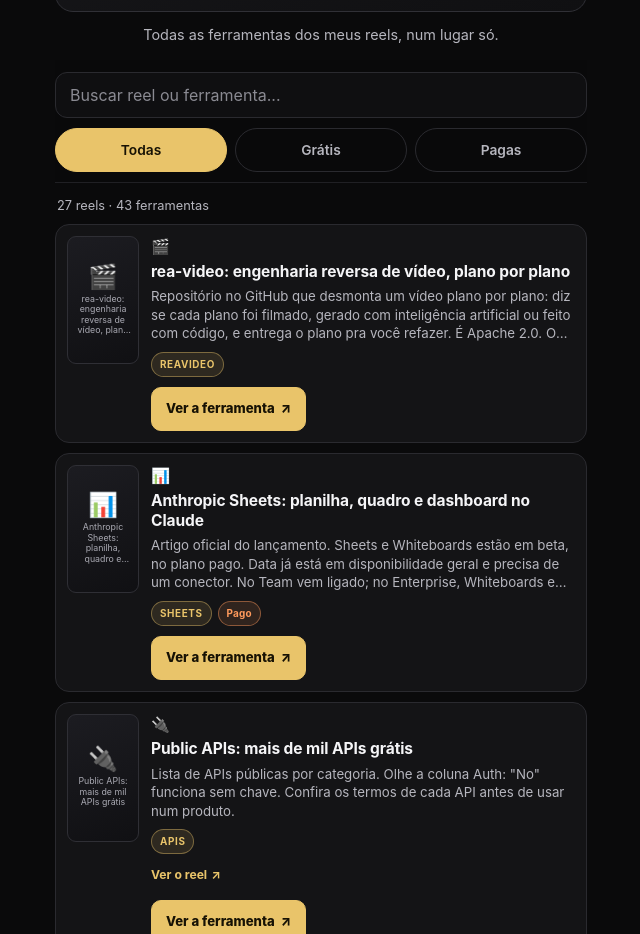
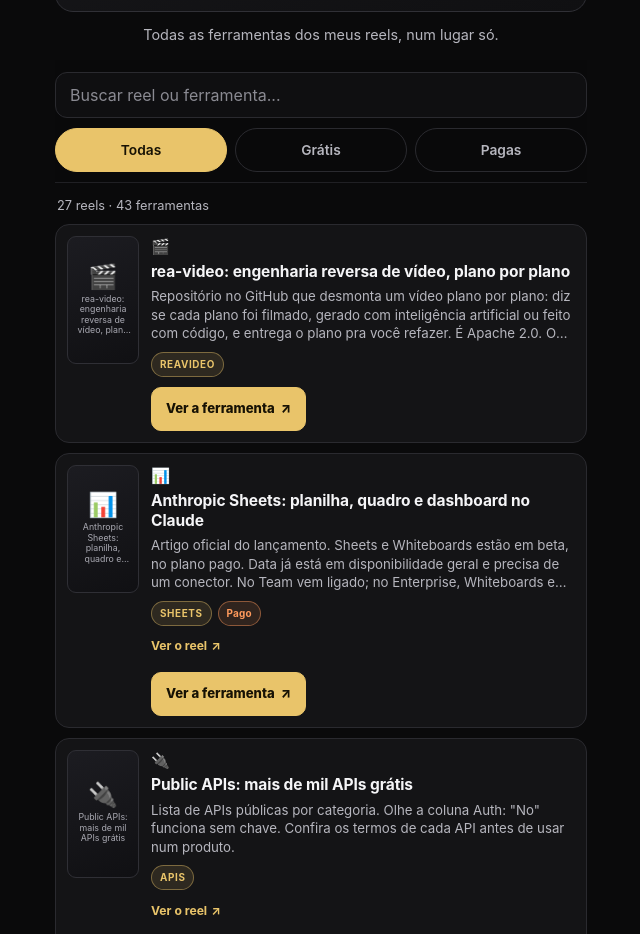
Before and after one commit to gouveaero/links, a plain HTML site: page index.html in a window 1280 px wide. Shown: the part 166-1100 px from the top of the page, without its empty margins (319-959 px from the left). Drawn offline with Linux system fonts and the light colour scheme; no server answers.

Commit message:
Permalink do reel Anthropic Sheets (versão A) no card 26

```diff
--- a/index.html
+++ b/index.html
@@ -243,6 +243,7 @@
           <h2 class="titulo"><a class="card-link" href="https://claude.com/resources/articles/sheets-whiteboards-data" target="_blank" rel="noopener noreferrer" aria-label="Abrir Claude Sheets, Whiteboards e Data (nova aba)">Anthropic Sheets: planilha, quadro e dashboard no Claude</a></h2>
           <p class="desc">Artigo oficial do lançamento. Sheets e Whiteboards estão em beta, no plano pago. Data já está em disponibilidade geral e precisa de um conector. No Team vem ligado; no Enterprise, Whiteboards e Sheets vêm desligados até o admin ligar em Organization settings &gt; Artifacts.</p>
           <div class="foot"><span class="badge cta">SHEETS</span><span class="badge paid">Pago</span></div>
+          <p class="reel-url"><a href="https://www.instagram.com/reel/Dfov1P0k5bD/" target="_blank" rel="noopener noreferrer" aria-label="Ver o reel Anthropic Sheets: planilha, quadro e dashboard no Claude no Instagram (nova aba)">Ver o reel<span aria-hidden="true">&#8599;</span></a></p>
 <div class="acoes"><a class="acao js-painel" href="https://claude.com/resources/articles/sheets-whiteboards-data" target="_blank" rel="noopener noreferrer" aria-expanded="false" aria-controls="reel-26-painel" aria-label="Abrir Claude Sheets, Whiteboards e Data (nova aba)">Ver a ferramenta<span aria-hidden="true">&#8599;</span></a></div>
         </div>
         <div class="painel" id="reel-26-painel" role="group" aria-labelledby="reel-26-painel-t" data-doc="https://claude.com/resources/articles/sheets-whiteboards-data" data-reel="12/11 - Anthropic Sheets: planilha, quadro e dashboard no Claude" data-ferramenta="Claude Sheets, Whiteboards e Data" hidden>
```
